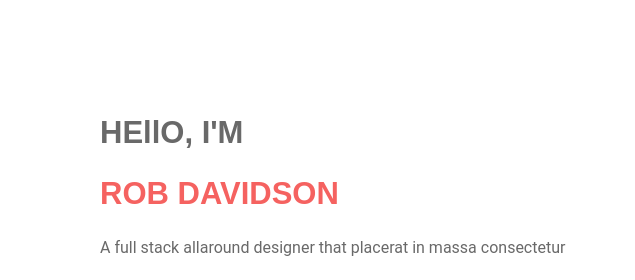
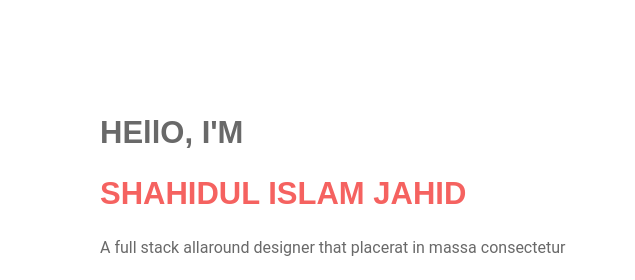
Before and after one commit to shahiduljahid/first-assingment, a plain HTML site: page index.html in a window 1280 px wide. Shown: the top 280 px of the page, 0-635 px from the left. Drawn offline with Linux system fonts and the light colour scheme.

Commit message:
finished my first assingment

```diff
--- a/index.html
+++ b/index.html
@@ -27,7 +27,7 @@
 
     <div class="half-width" >
         <h1>HEllO, I'M </h1>
-        <h1><span>ROB DAVIDSON</span></h1>
+        <h1><span>SHAHIDUL ISLAM JAHID</span></h1>
         <p>A full stack allaround designer that placerat
 in massa consectetur</p>
 <a href="www.facebook.com/shahidul.3333">Hire Me</a>
```
